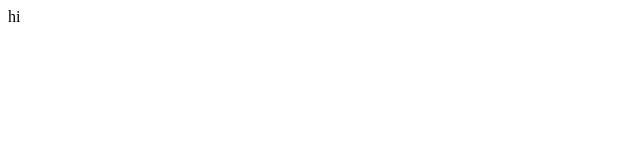
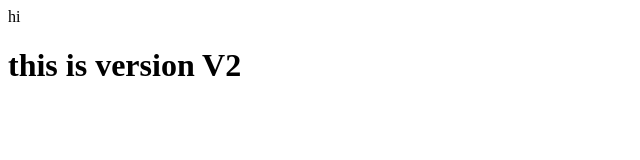
Before and after one commit to AMAN-BAHETI/typing-test, a plain HTML site: page index.html in a window 1280 px wide. Shown: the whole page, without its empty margins (0-640 px from the left). Drawn offline with Linux system fonts and the light colour scheme.

Commit message:
this is version 2

```diff
--- a/index.html
+++ b/index.html
@@ -7,5 +7,6 @@
 </head>
 <body>
     hi
+    <h1>this is version V2 </h1>
 </body>
 </html>
```
